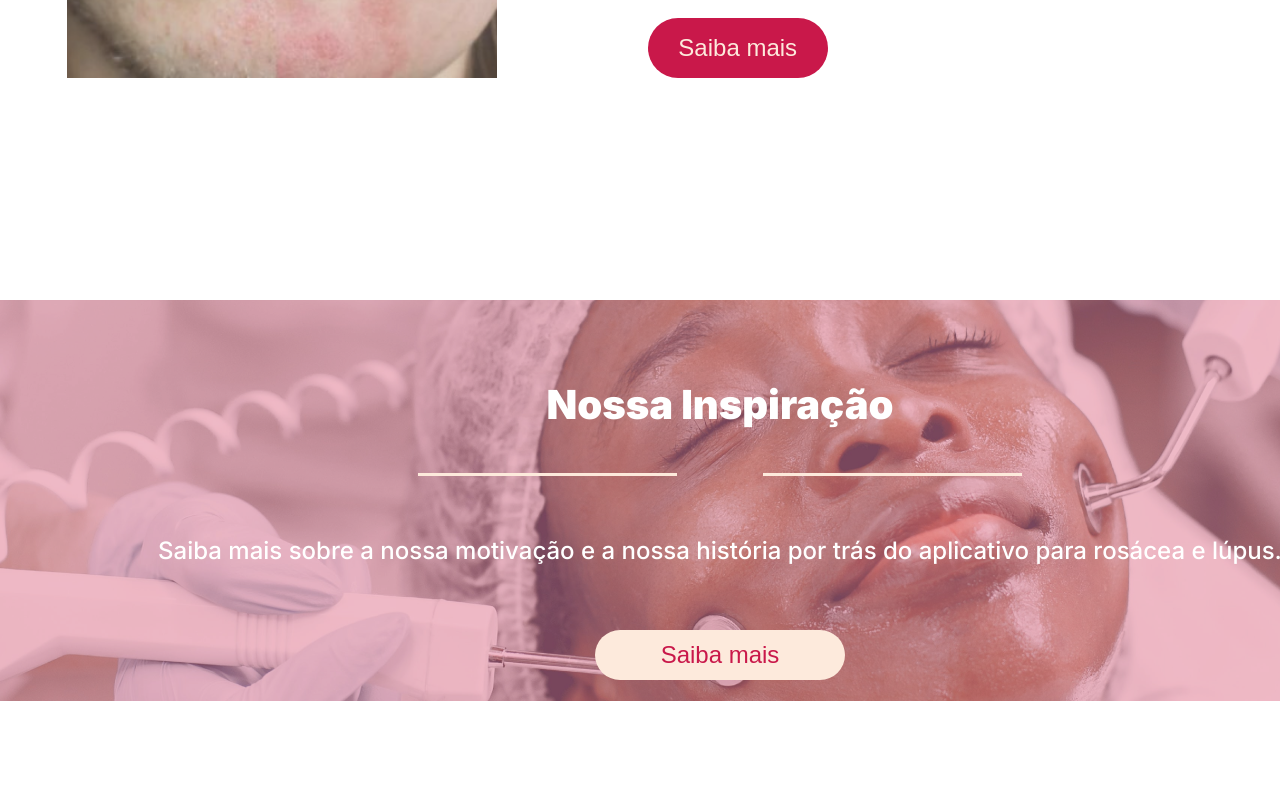
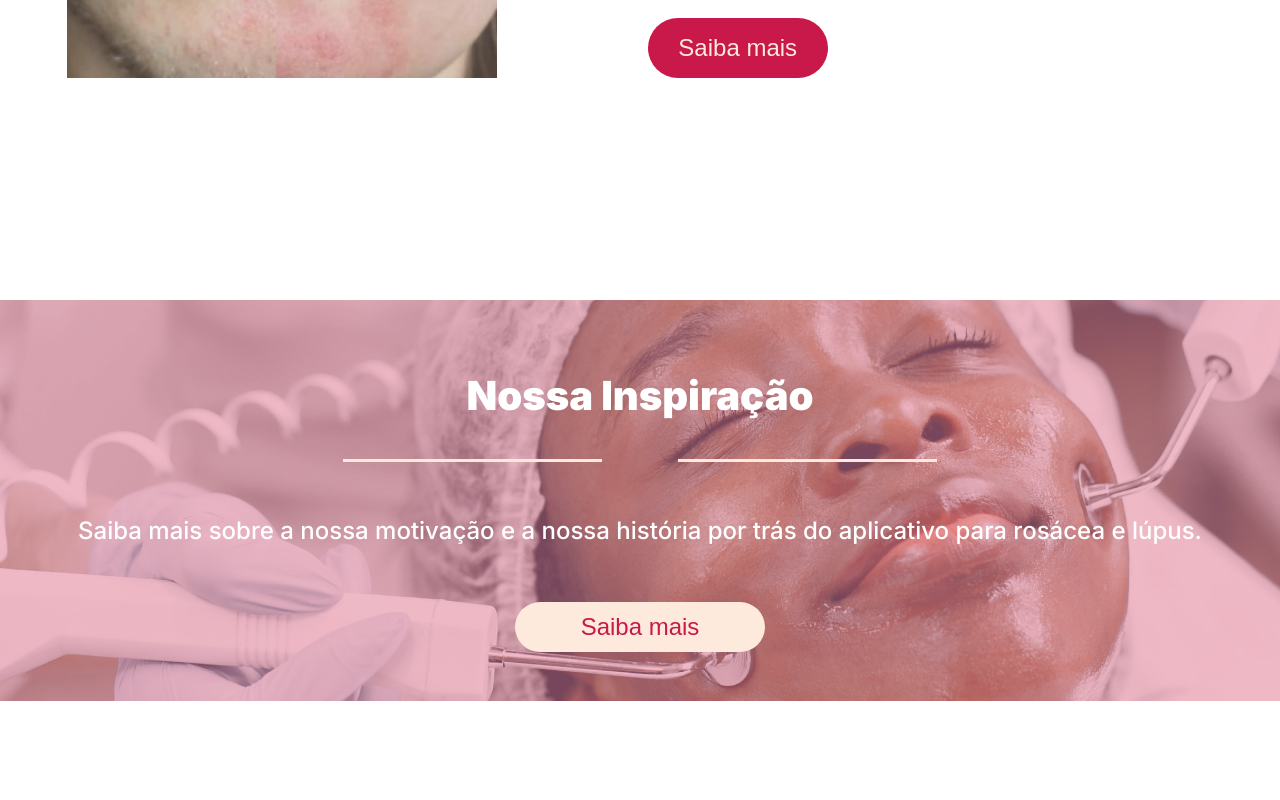
Before and after one commit to Rennan-Ferreira/dermAid-global, a Next.js app: page / in a window 1280 px wide. Shown: the part 1727-2527 px from the top of the page. Built offline with nearby package versions, Linux system fonts and the light colour scheme.

Commit message:
ajuste no css, e  folder sobre nós criada

```diff
--- a/src/styles/home.module.css
+++ b/src/styles/home.module.css
@@ -164,7 +164,7 @@
 .sectionInspiracao{
     margin-top: 17%;
     text-align: center;
-    width: 90rem;
+    width: 100vw;
     height: 25.0625rem;
     background-image: url('../../public/img/img-inspiração.png');
 }
```
Also changed, not shown: src/app/(pages)/sobreNos/page.jsx (added, +7 -0 lines).
